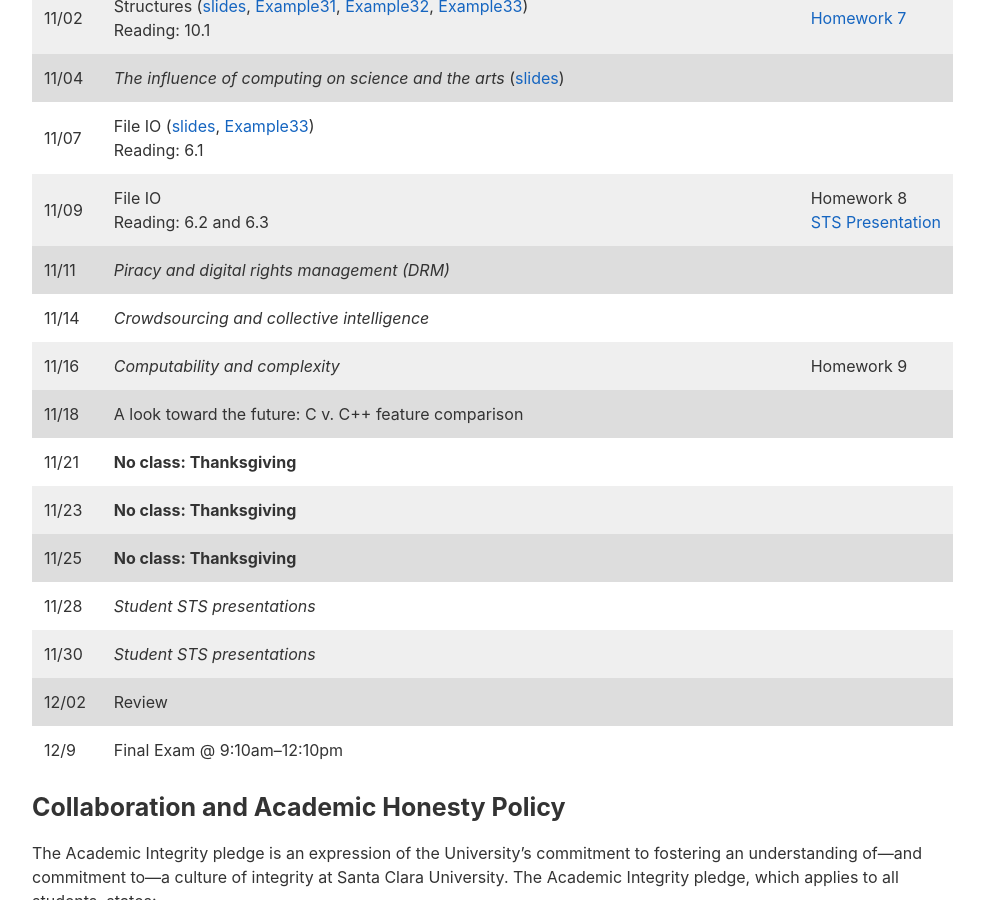
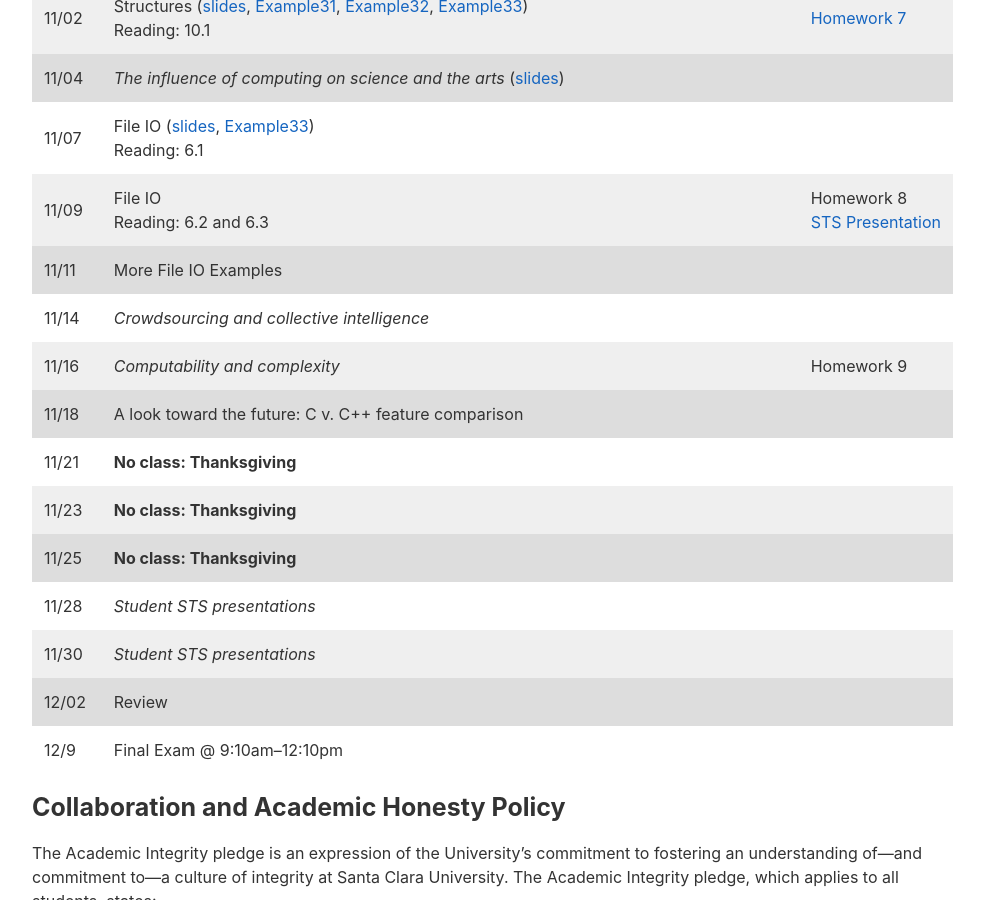
Before and after one commit to jacksonjw12/mbannister.github.io, a Jekyll site: the page built from _teaching/10-f16/index.md, in a window 1280 px wide and 900 px high, scrolled down 4597 px. Shown: the whole window, without its empty margins (152-1136 px from the left). Built offline with Jekyll 4.4.1, drawn with Linux system fonts in a browser that asks for light colours.

Commit message:
change schedule

```diff
--- a/_teaching/10-f16/index.md
+++ b/_teaching/10-f16/index.md
@@ -135,7 +135,7 @@ All exams will be closed-note, closed-book, closed-computer, closed-calculator a
 11/04 | _The influence of computing on science and the arts_ ([slides](Slides/Lecture19.pdf)) | <!-- Last day to drop with W -->
 11/07 | File IO ([slides](Slides/Lecture20.pdf), [Example33](//github.com/mbannister/mbannister.github.io/tree/master/_teaching/10-f16/Code/Example34))<br/>Reading: 6.1 | <!-- Week 8; Lab: Structures -->
 11/09 | File IO<br/>Reading: 6.2 and 6.3 | Homework 8<br/>[STS Presentation](Homework/STS.html)
-11/11 | _Piracy and digital rights management (DRM)_ |
+11/11 | <!--_Piracy and digital rights management (DRM)_--> More File IO Examples |
 11/14 | _Crowdsourcing and collective intelligence_ | <!-- Week 9; Lab: File IO -->
 11/16 | _Computability and complexity_ | Homework 9
 11/18 | A look toward the future: C v. C++ feature comparison |
```
